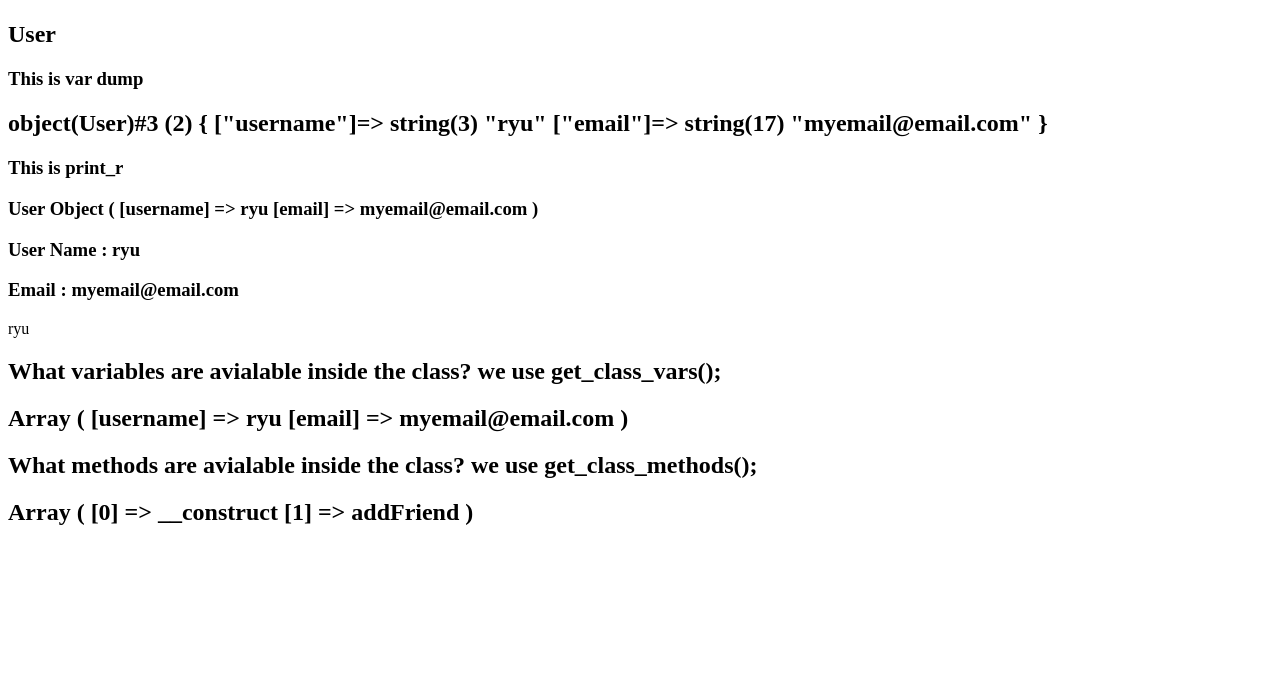
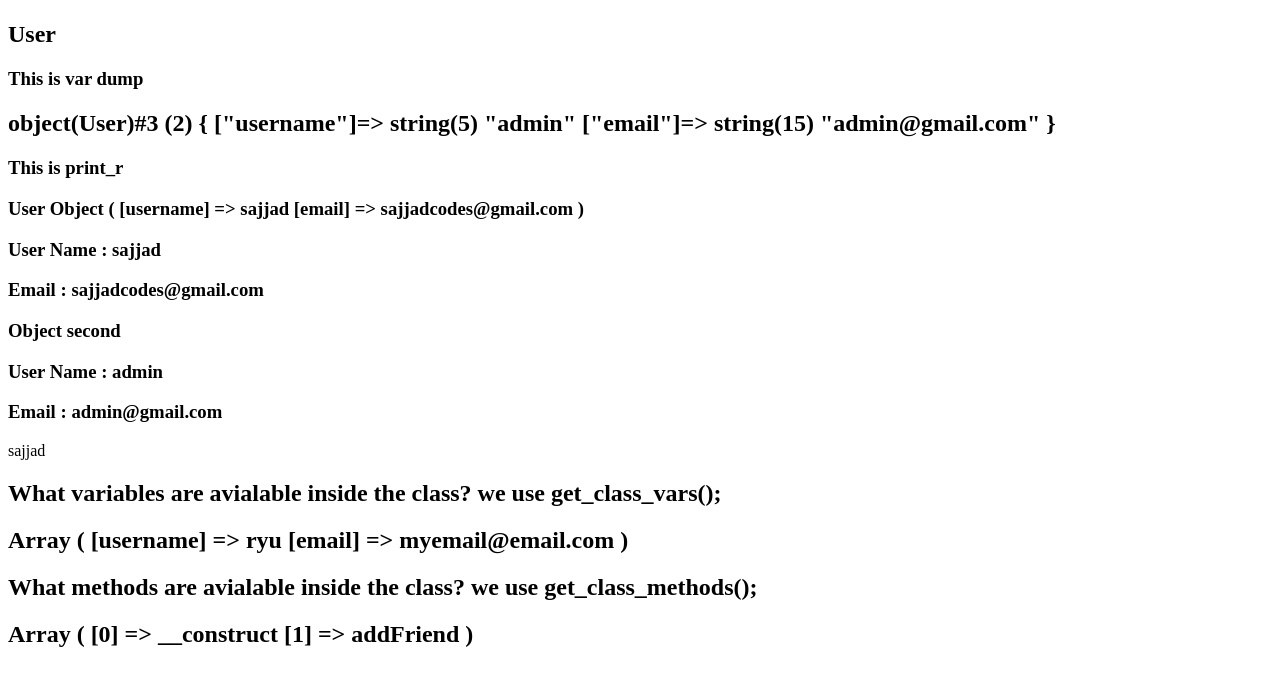
Before and after one commit to sajjadcodes/PHP-Roadmap-For-beginner, a PHP site: page / in a window 1280 px wide. Shown: the top 686 px of the page. Run offline with PHP 8.4, Linux system fonts and the light colour scheme.

Commit message:
construct with parameters

```diff
--- a/OOP For Beginner/Index.php
+++ b/OOP For Beginner/Index.php
@@ -14,9 +14,9 @@
 <?php
 
     //instansciating
-      $obj = new User();
+      $obj = new User('sajjad', 'sajjadcodes@gmail.com');
 
-      $obj1 = new User();
+      $obj1 = new User('admin', 'admin@gmail.com');
 
 ?>
 
@@ -28,8 +28,14 @@
     <h3>This is print_r</h3>
     <h3><?php print_r($obj);?></h3>
 
+    <h3>User Name : <?php echo $obj->username;?></h3>
+    <h3>Email : <?php echo $obj->email;?></h3>
+
+    <h3>Object second</h3>
+
     <h3>User Name : <?php echo $obj1->username;?></h3>
     <h3>Email : <?php echo $obj1->email;?></h3>
+
     <?php echo $obj->addFriend();?>
 
     <h2>What variables are avialable inside the class? we use get_class_vars();</h2>
--- a/OOP For Beginner/userClass.php
+++ b/OOP For Beginner/userClass.php
@@ -31,9 +31,10 @@ class User {
 
     public $email = "myemail@email.com";
     //constructor
-    public function __construct(){
+    public function __construct($user,$email){
 
-
+            $this->username = $user;
+            $this->email=$email;
 
     }
 
```
